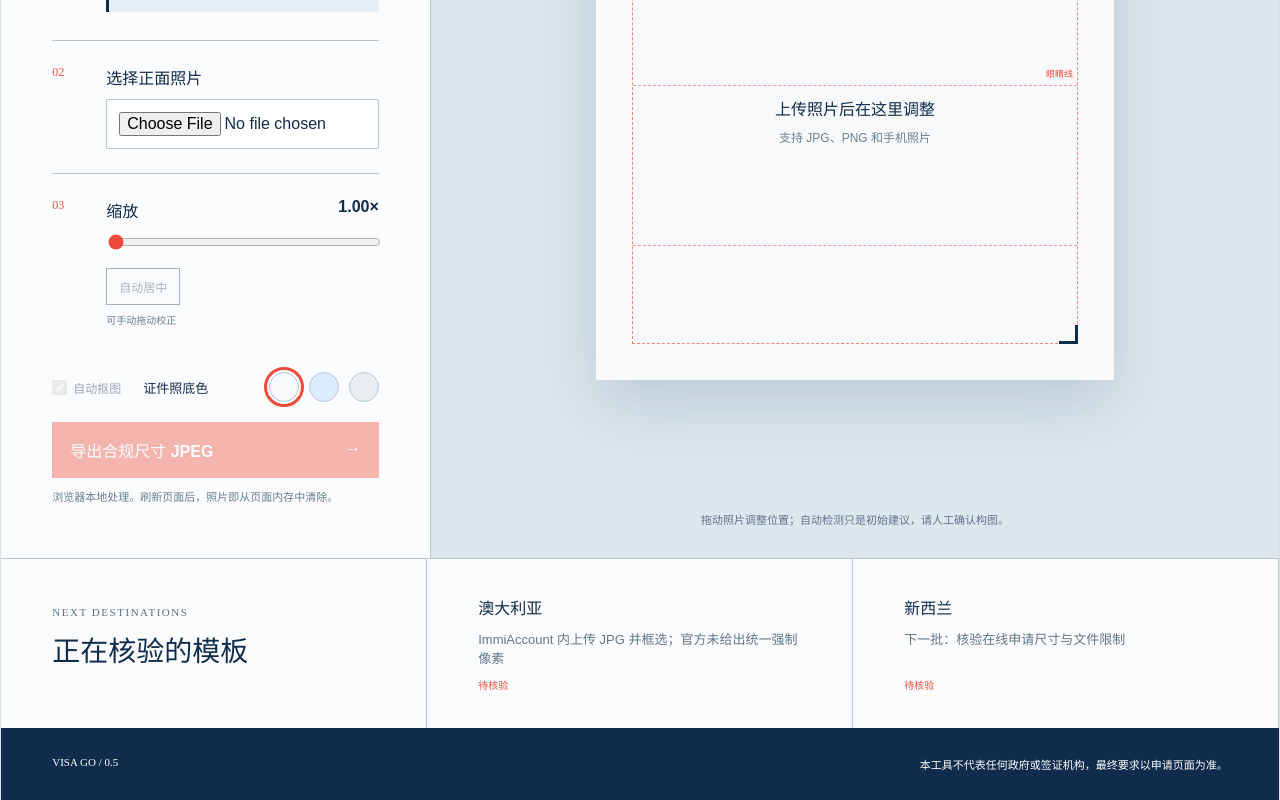
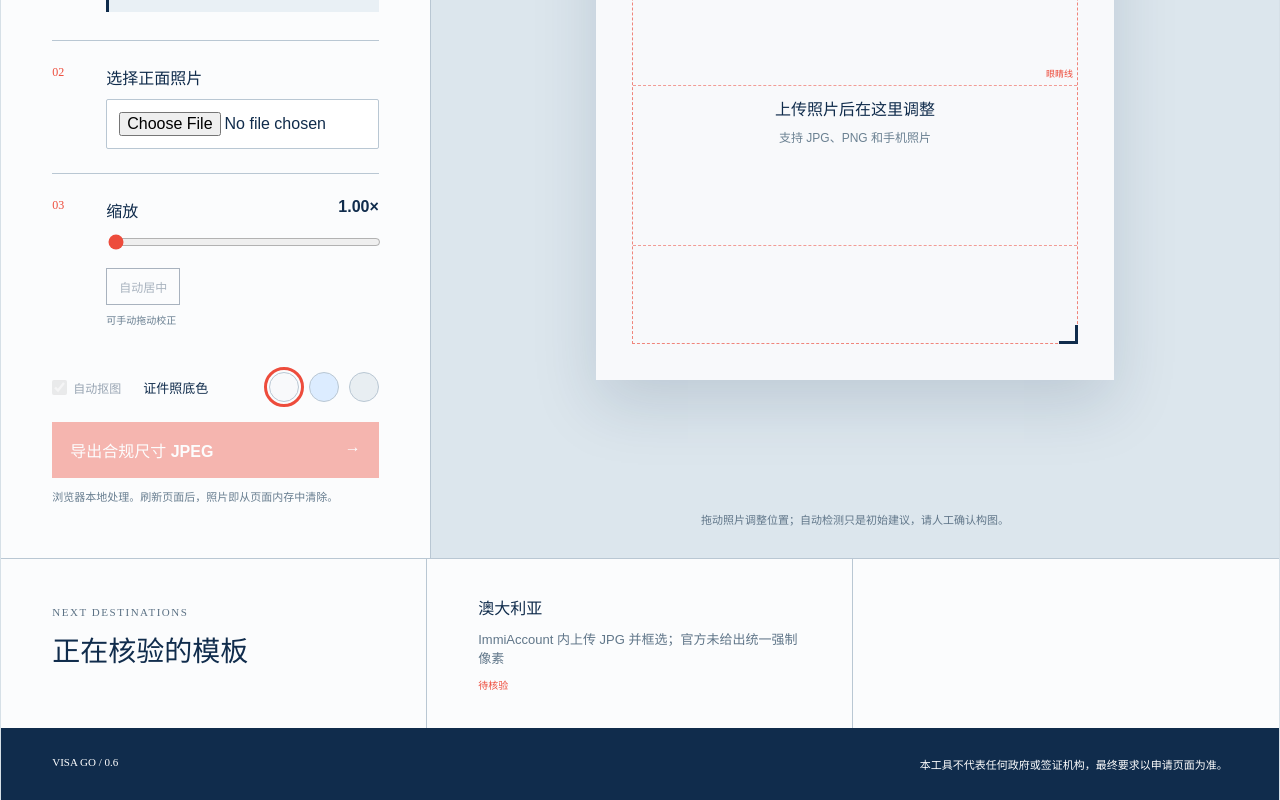
Before and after one commit to YAMEYA123/visa-go, a React (Vite) app: page / in a window 1280 px wide. Shown: the part 723-1523 px from the top of the page. Built offline with nearby package versions, Linux system fonts and the light colour scheme.

Commit message:
feat: add New Zealand Singapore and India photo specs

```diff
--- a/src/App.tsx
+++ b/src/App.tsx
@@ -22,6 +22,7 @@ export default function App() {
   const [detectMessage, setDetectMessage] = useState("可手动拖动校正");
   const canvasRef = useRef<HTMLCanvasElement>(null);
   const spec = photoSpecs.find((item) => item.id === specId)!;
+  const backgroundRemovalAllowed = spec.allowBackgroundRemoval !== false;
 
   const prepareOutput = useCallback(async () => {
     if (!canvasRef.current || !image) return;
@@ -37,7 +38,7 @@ export default function App() {
     ctx.fillStyle = background;
     ctx.fillRect(0, 0, canvas.width, canvas.height);
     if (!image) return;
-    const source = removeBackground && cutout ? cutout : image;
+    const source = backgroundRemovalAllowed && removeBackground && cutout ? cutout : image;
     const cover = Math.max(canvas.width / source.width, canvas.height / source.height);
     const scale = cover * zoom;
     const width = source.width * scale;
@@ -46,7 +47,7 @@ export default function App() {
     ctx.drawImage(source, (canvas.width - width) / 2 + offsetX, (canvas.height - height) / 2 + offsetY, width, height);
     const timer = window.setTimeout(() => void prepareOutput(), 120);
     return () => window.clearTimeout(timer);
-  }, [background, cutout, image, offsetX, offsetY, prepareOutput, removeBackground, spec, zoom]);
+  }, [background, backgroundRemovalAllowed, cutout, image, offsetX, offsetY, prepareOutput, removeBackground, spec, zoom]);
 
   function autoCenter(targetFace = face, targetImage = image) {
     if (!targetFace || !targetImage) { setDetectMessage("未识别到单人正面照，请手动调整"); return; }
@@ -108,11 +109,11 @@ export default function App() {
       <div className="spec-card"><div><strong>{spec.widthPx} × {spec.heightPx} px</strong><small>{spec.mode}</small></div><p>{spec.note}</p><a href={spec.source} target="_blank" rel="noreferrer">官方来源 ↗</a><small>核实于 {spec.verifiedAt}</small></div>
       <div className="step"><span>02</span><div><label htmlFor="file">选择正面照片</label><input id="file" type="file" accept="image/*" onChange={(event) => openFile(event.target.files?.[0])} /></div></div>
       <div className="step"><span>03</span><div className="range"><label htmlFor="zoom">缩放 <b>{zoom.toFixed(2)}×</b></label><input id="zoom" type="range" min="1" max="3" step="0.01" value={zoom} onChange={(event) => setZoom(Number(event.target.value))} /><button className="auto" disabled={!face} onClick={() => autoCenter()}>自动居中</button><small>{detectMessage}</small></div></div>
-      <div className="backgrounds"><label className="cutout-toggle"><input type="checkbox" checked={removeBackground} disabled={!cutout} onChange={(event) => setRemoveBackground(event.target.checked)} /> 自动抠图</label><span>证件照底色</span>{backgrounds.map((color) => <button key={color} style={{ background: color }} aria-label={`底色 ${color}`} className={background === color ? "active" : ""} onClick={() => setBackground(color)} />)}</div>
+      <div className="backgrounds"><label className="cutout-toggle"><input type="checkbox" checked={backgroundRemovalAllowed && removeBackground} disabled={!cutout || !backgroundRemovalAllowed} onChange={(event) => setRemoveBackground(event.target.checked)} /> {backgroundRemovalAllowed ? "自动抠图" : "该规格禁止换背景"}</label><span>证件照底色</span>{backgrounds.map((color) => <button key={color} style={{ background: color }} aria-label={`底色 ${color}`} disabled={!backgroundRemovalAllowed} className={background === color ? "active" : ""} onClick={() => setBackground(color)} />)}</div>
       {checks.length > 0 && <div className="report"><div className="report-head"><strong>导出检查</strong>{output && <span>{formatBytes(output.size)}</span>}</div>{checks.map((check) => <div className={`check ${check.status}`} key={check.label}><i>{check.status === "pass" ? "✓" : "!"}</i><p><b>{check.label}</b><small>{check.detail}</small></p></div>)}</div>}
       <button className="download" disabled={!output} onClick={download}>导出合规尺寸 JPEG <span>→</span></button><p className="privacy">浏览器本地处理。刷新页面后，照片即从页面内存中清除。</p>
     </aside><div className="stage"><div className="canvas-shell" style={{ aspectRatio: `${spec.widthPx}/${spec.heightPx}` }} onPointerDown={(event) => { event.currentTarget.setPointerCapture(event.pointerId); setDrag({ x: event.clientX - offsetX / (spec.widthPx / event.currentTarget.clientWidth), y: event.clientY - offsetY / (spec.widthPx / event.currentTarget.clientWidth) }); }} onPointerMove={move} onPointerUp={() => setDrag(null)}><canvas ref={canvasRef} />{!image && <div className="empty"><b>上传照片后在这里调整</b><span>支持 JPG、PNG 和手机照片</span></div>}<div className="guide"><i className="eyes" /><i className="chin" /><span>眼睛线</span></div></div><p className="stage-note">拖动照片调整位置；自动检测只是初始建议，请人工确认构图。</p></div></section>
     <section className="pending"><div><p className="eyebrow">NEXT DESTINATIONS</p><h2>正在核验的模板</h2></div>{pendingSpecs.map((item) => <article key={item.country}><strong>{item.country}</strong><span>{item.detail}</span><em>待核验</em></article>)}</section>
-    <footer><span>VISA GO / 0.5</span><p>本工具不代表任何政府或签证机构，最终要求以申请页面为准。</p></footer>
+    <footer><span>VISA GO / 0.6</span><p>本工具不代表任何政府或签证机构，最终要求以申请页面为准。</p></footer>
   </main>;
 }
--- a/src/specs.ts
+++ b/src/specs.ts
@@ -81,9 +81,48 @@ export const photoSpecs: PhotoSpec[] = [
     verifiedAt: "2026-07-21",
     source: "https://overseas.mofa.go.kr/upload/cntnts/cn-guangzhou-zh/visa_gw.pdf",
   },
+  {
+    id: "nz-visa-online",
+    name: "签证申请 · 数字照片",
+    country: "新西兰",
+    mode: "在线申请",
+    widthPx: 900,
+    heightPx: 1200,
+    minBytes: 512 * 1024,
+    maxBytes: Math.round(3.14 * 1024 * 1024),
+    headRatio: [0.7, 0.8],
+    allowBackgroundRemoval: false,
+    note: "3:4 JPG/JPEG，512 KB–3.14 MB；脸部占画面 70%–80%。官方禁止 AI 或数字换背景，本模板会保留原始背景。",
+    verifiedAt: "2026-07-22",
+    source: "https://www.immigration.govt.nz/process-to-apply/applying-for-a-visa/applying-online/uploading-documents-and-photos/visa-and-nzeta-photos/",
+  },
+  {
+    id: "sg-entry-visa-online",
+    name: "入境签证 · 数字照片",
+    country: "新加坡",
+    mode: "SAVE 在线申请",
+    widthPx: 400,
+    heightPx: 514,
+    maxBytes: 60 * 1024,
+    note: "JPEG，400 × 514 px，小于 60 KB；近期彩色正面照，白色背景。",
+    verifiedAt: "2026-07-22",
+    source: "https://www.ica.gov.sg/docs/default-source/ica/files/save-non-pub-ava_sp-user-guide-for-family-visa-application.pdf",
+  },
+  {
+    id: "in-evisa-digital",
+    name: "e-Visa · 数字照片",
+    country: "印度",
+    mode: "在线申请",
+    widthPx: 600,
+    heightPx: 600,
+    minBytes: 10 * 1024,
+    maxBytes: 1024 * 1024,
+    note: "JPEG 正方形，10 KB–1 MB；官方上传范围为 350–1000 px，本模板输出 600 × 600 px。白色或浅色背景，不戴眼镜。",
+    verifiedAt: "2026-07-22",
+    source: "https://indianvisaonline.gov.in/visa/tvoa.html",
+  },
 ];
 
 export const pendingSpecs = [
   { country: "澳大利亚", detail: "ImmiAccount 内上传 JPG 并框选；官方未给出统一强制像素" },
-  { country: "新西兰", detail: "下一批：核验在线申请尺寸与文件限制" },
 ];
--- a/src/types.ts
+++ b/src/types.ts
@@ -10,6 +10,7 @@ export type PhotoSpec = {
   minBytes?: number;
   maxBytes?: number;
   headRatio?: [number, number];
+  allowBackgroundRemoval?: boolean;
   note: string;
   verifiedAt: string;
   source: string;
```
Also changed, not shown: 2 other files (tests, documents, lock files or other folders).
